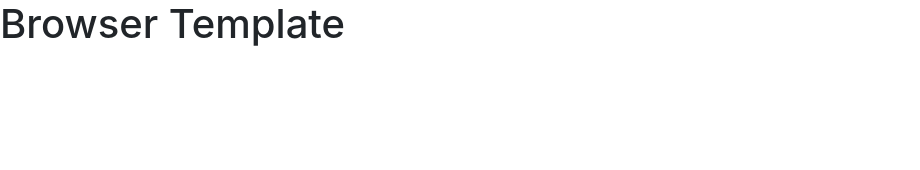
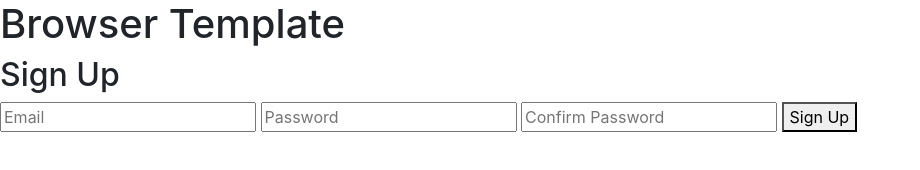
Before and after one commit to mrohrba4/tic-tac-toe-go-client, a website built with webpack: page index.html in a window 1280 px wide. Shown: the whole page, without its empty margins (0-920 px from the left). Built offline with nearby package versions, Linux system fonts and the light colour scheme.

Commit message:
Add HTML form to index.html
Added the Sign-up HTML form/button.

```diff
--- a/index.html
+++ b/index.html
@@ -13,5 +13,23 @@
     </head>
     <body>
       <h1>Browser Template</h1>
+
+      <h2>Sign Up</h2>
+      <form id="sign-up">
+        <input
+          placeholder="Email"
+          type="text"
+          name="credentials[email]"
+          />
+        <input
+          placeholder="Password"
+          type="text"
+          name="credentials[password]"/>
+        <input
+          placeholder="Confirm Password"
+          type="text"
+          name="credential[confirmpass]"/>
+        <button type="submit">Sign Up</button>
+      </form>
     </body>
 </html>
```
